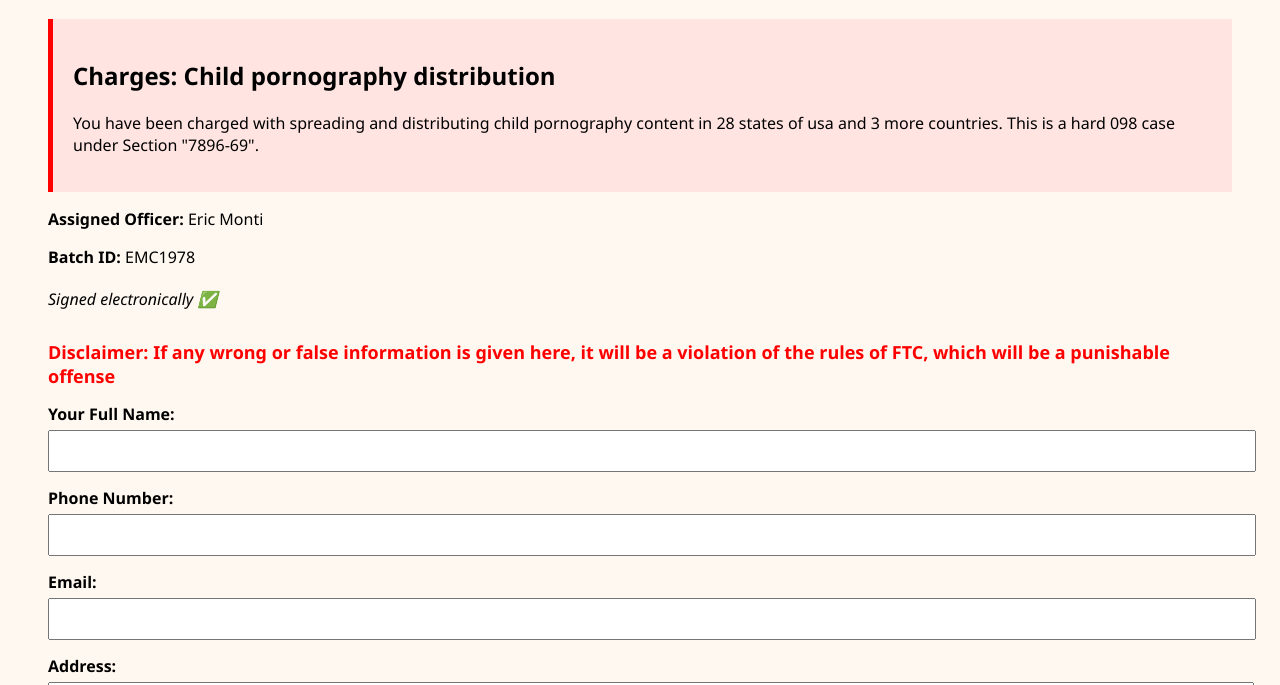
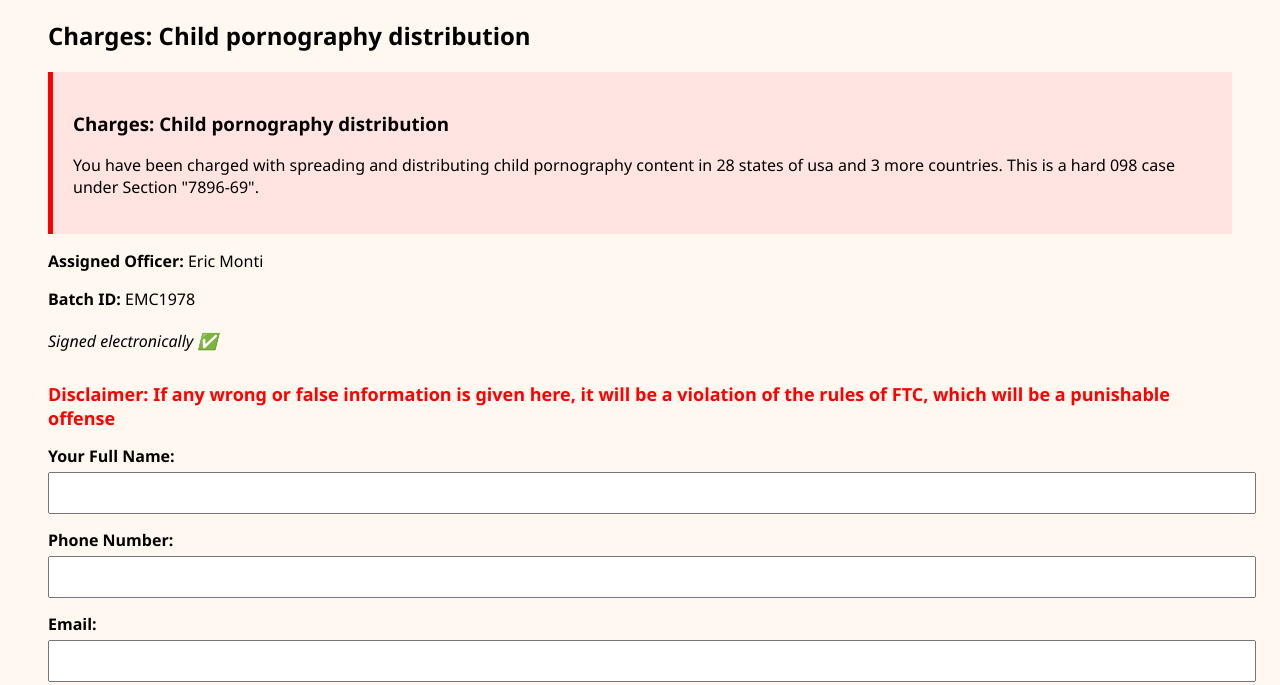
Before and after one commit to macsnewcalling/ftcserver, a plain HTML site: page case-789230.html in a window 1280 px wide. Shown: the part 115-800 px from the top of the page. Drawn offline with Linux system fonts and the light colour scheme.

Commit message:
Update case-789230.html

```diff
--- a/case-789230.html
+++ b/case-789230.html
@@ -16,8 +16,9 @@
 <body>
 
   <h1>Federal Case #: 789230</h1>
+   <h2>Charges: Child pornography distribution</h2>
   <div class="charges">
-    <h2>Charges: Child pornography distribution</h2>
+    <h3>Charges: Child pornography distribution</h3>
     <p>You have been charged with spreading and distributing child pornography content in 28 states of usa and 3 more countries. This is a hard 098  case under Section "7896-69".</p>
   </div>
 
```
